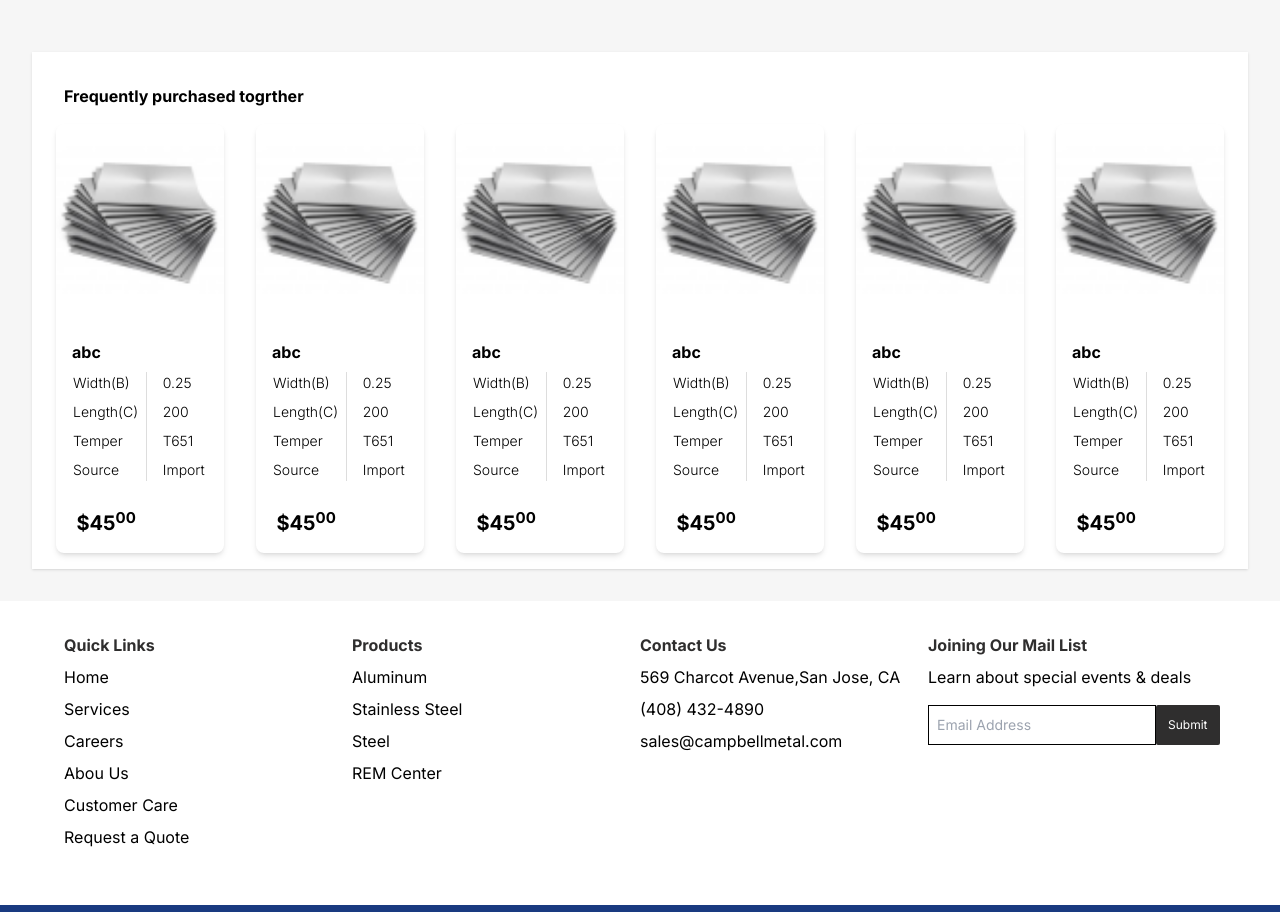
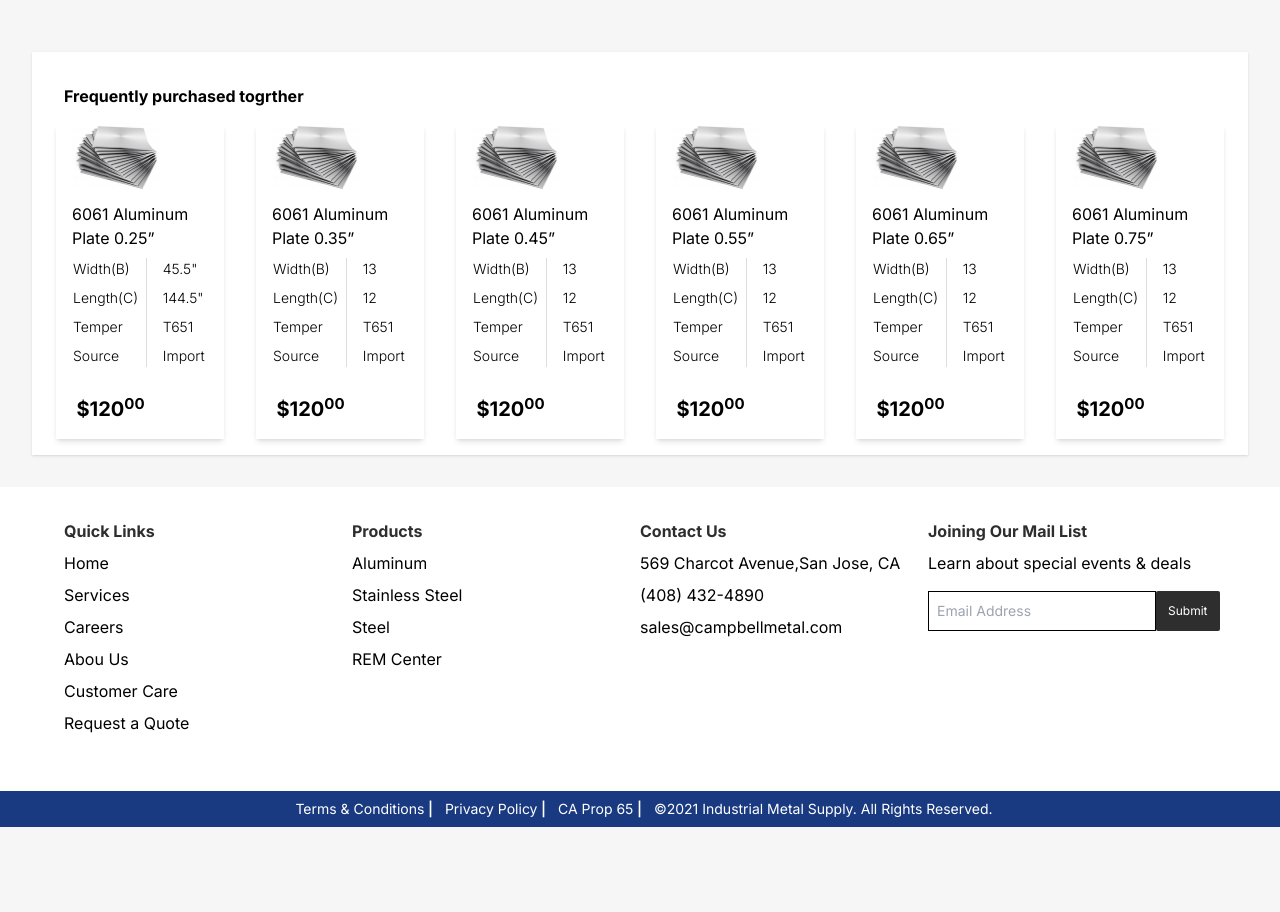
Before and after one commit to venkateshmishraXT/ecom-sample, a Next.js app: page / in a window 1280 px wide. Shown: the part 1280-2192 px from the top of the page. After the commit the page ends 2107 px from the top, so only its background shows below. Built offline with nearby package versions, Linux system fonts and the light colour scheme.

Commit message:
updated freq product

```diff
--- a/components/ProductPurchase/index.tsx
+++ b/components/ProductPurchase/index.tsx
@@ -3,58 +3,58 @@
 export default function ProductPurchase() {
     const productPurchases = [
         {
-            name: "abc",
+            name: '6061 Aluminum Plate 0.25”',
+            width: '45.5"',
+            length: '144.5"',
+            temper: "T651",
+            source: "Import",
+            price: "129",
+            id: 1
+        },
+        {
+            name: "6061 Aluminum Plate 0.35”",
             width: 13,
             length: 12,
             temper: "T651",
             source: "Import",
             price: "12",
-            id:1
+            id: 2
         },
         {
-            name: "abc",
+            name: "6061 Aluminum Plate 0.45”",
             width: 13,
             length: 12,
             temper: "T651",
             source: "Import",
             price: "12",
-            id:2
+            id: 3
         },
         {
-            name: "abc",
+            name: "6061 Aluminum Plate 0.55”",
             width: 13,
             length: 12,
             temper: "T651",
             source: "Import",
             price: "12",
-            id:3
+            id: 4
         },
         {
-            name: "abc",
+            name: "6061 Aluminum Plate 0.65”",
             width: 13,
             length: 12,
             temper: "T651",
             source: "Import",
             price: "12",
-            id:4
+            id: 5
         },
         {
-            name: "abc",
+            name: "6061 Aluminum Plate 0.75”",
             width: 13,
             length: 12,
             temper: "T651",
             source: "Import",
             price: "12",
-            id:5
-        },
-        {
-            name: "abc",
-            width: 13,
-            length: 12,
-            temper: "T651",
-            source: "Import",
-            price: "12",
-            id:6
+            id: 6
         }
     ]
     return (
@@ -65,14 +65,12 @@
                     {
                         productPurchases.map(data => (
                             <div className="w-full sm:w-1/2 md:w-1/4 xl:w-1/6 p-4" key={data.id}>
-                        <a href="" className="c-card block bg-white shadow-md hover:shadow-xl rounded-lg overflow-hidden">
-                        <div className="relative pb-48 overflow-hidden">
-                          <img className="absolute inset-0 h-full w-full object-cover" src="../images/fixed-aspect-ratio-spacer.png" alt="Frequently purchased togrther
-
-" />
+                                <a href="" className="c-card block bg-white shadow-md hover:shadow-xl overflow-hidden">
+                                    <div className="relative overflow-hidden">
+                                        <img className="object-cover ml-4" src="../images/fixed-aspect-ratio-spacer.png" alt="Frequently purchased togrther" />
                                     </div>
-                        <div className="p-4">
-                          <h2 className="mt-2 mb-4  font-bold">{data.name}</h2>
+                                    <div className="p-4 pt-1">
+                                        <h2 className="mt-2 mb-4  font-semi-bold">{data.name}</h2>
                                         <div className="container mx-auto pb-6 flex">
                                             <div className="flex flex-col">
                                                 <div className="-my-2 overflow-x-auto">
@@ -83,21 +81,19 @@
 
                                                                     <tr>
                                                                         <td className=" pr-4 whitespace-nowrap border-r border-light-gray">Width(B)</td>
-                          <td className="px-4   whitespace-nowrap">0.25</td>
+                                                                        <td className="px-4   whitespace-nowrap">{data.width}</td>
                                                                     </tr>
                                                                     <tr>
                                                                         <td className="pt-2 whitespace-nowrap border-r border-light-gray">Length(C)</td>
-                          <td className="px-4 pt-2  whitespace-nowrap">200</td>
+                                                                        <td className="px-4 pt-2  whitespace-nowrap">{data.length}</td>
                                                                     </tr>
-
-
                                                                     <tr>
                                                                         <td className=" pt-2 whitespace-nowrap border-r border-light-gray">Temper</td>
-                          <td className="px-4 pt-2  whitespace-nowrap">T651</td>
+                                                                        <td className="px-4 pt-2  whitespace-nowrap">{data.temper}</td>
                                                                     </tr>
                                                                     <tr>
                                                                         <td className=" pt-2 whitespace-nowrap border-r border-light-gray">Source</td>
-                          <td className="px-4 pt-2  whitespace-nowrap">Import</td>
+                                                                        <td className="px-4 pt-2  whitespace-nowrap">{data.source}</td>
                                                                     </tr>
 
                                                                 </tbody>
@@ -109,7 +105,7 @@
                                         </div>
                                         {/* <p className="text-sm">Cras justo odio, dapibus ac facilisis in, egestas eget quam. Donec ullamcorper nulla non metus auctor fringilla.</p> */}
                                         <div className="mt-3 flex items-center">
-                            <span className="text-sm font-semibold"></span>&nbsp;<span className="font-bold text-xl">$45<sup>00</sup></span>&nbsp;
+                                            <span className="text-sm font-semibold"></span>&nbsp;<span className="font-bold text-xl">$120<sup>00</sup></span>&nbsp;
                                         </div>
                                     </div>
 
--- a/components/navbar/index.tsx
+++ b/components/navbar/index.tsx
@@ -42,7 +42,7 @@
                                     <div className="relative">
                                         <div className="absolute inset-y-0 left-0 flex items-center pl-3 pointer-events-none">
                                             <svg className="w-4 h-4 text-black dark:text-black" aria-hidden="true" xmlns="http://www.w3.org/2000/svg" fill="none" viewBox="0 0 20 20">
-                                                <path stroke="currentColor" strokeLinecap="round" stroke-linejoin="round" strokeWidth="2" d="m19 19-4-4m0-7A7 7 0 1 1 1 8a7 7 0 0 1 14 0Z" />
+                                                <path stroke="currentColor" strokeLinecap="round" strokeLinejoin="round" strokeWidth="2" d="m19 19-4-4m0-7A7 7 0 1 1 1 8a7 7 0 0 1 14 0Z" />
                                             </svg>
                                         </div>
                                         <input type="search" className="block w-full p-2 pl-10 text-sm text-black border border-light-gray bg-stone focus:ring-light-blue focus:border-light-blue dark:bg-light-grey dark:border-grey dark:placeholder-gray dark:text-white dark:focus:ring-light-blue dark:focus:border-light-blue mt-3" placeholder="Search" required />
--- a/public/data/product.json
+++ b/public/data/product.json
@@ -53,7 +53,7 @@
 },
 {
     "id": 61012051,
-    "name": "6065 Aluminum Plate 0.35",
+    "name": "6065 Aluminum Bar 0.35",
     "imagePath": "../images/product-2.png",
     "description": "Lorem Ipsum is simply dummy text of the printing and typesetting industry. Lorem Ipsum has been the industry's standard dummy text ever since the 1500s, when an unknown printer took a galley of type and scrambled it to make a type specimen book. It has survived not only five centuries",
     "price": 179.50,
```
Also changed, not shown: public/images/fixed-aspect-ratio-spacer.png. Lines whose indentation alone changed are shown as unchanged.
